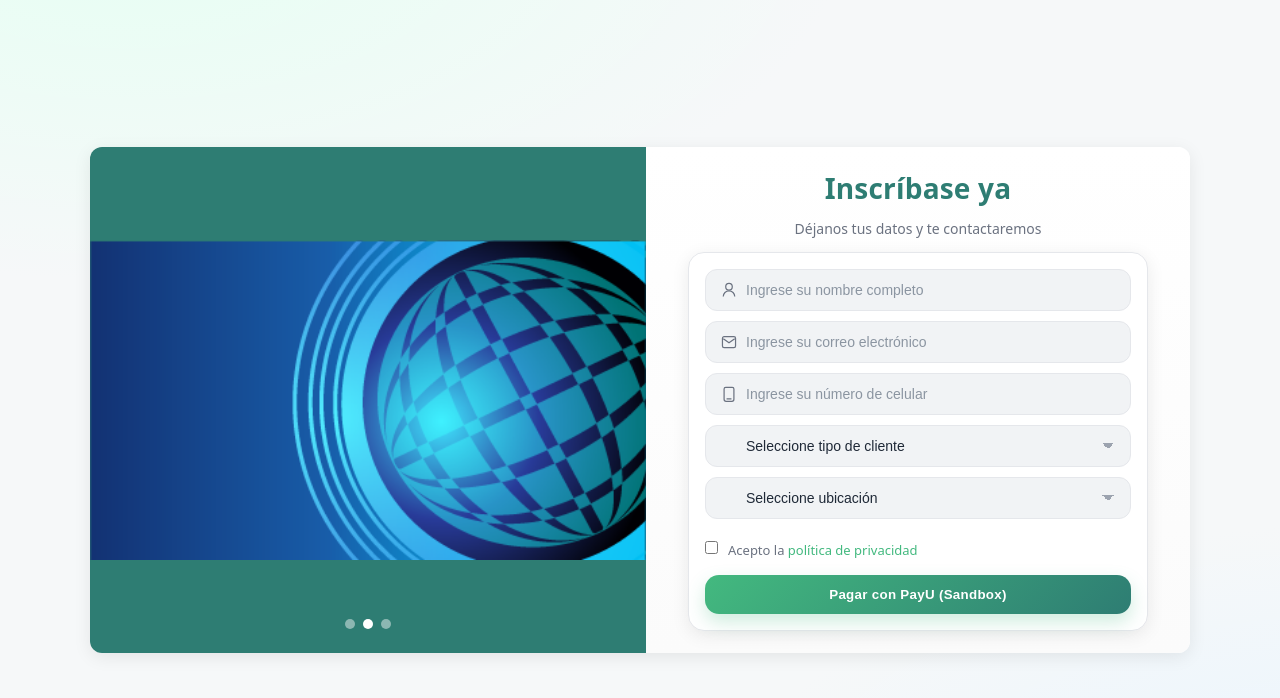
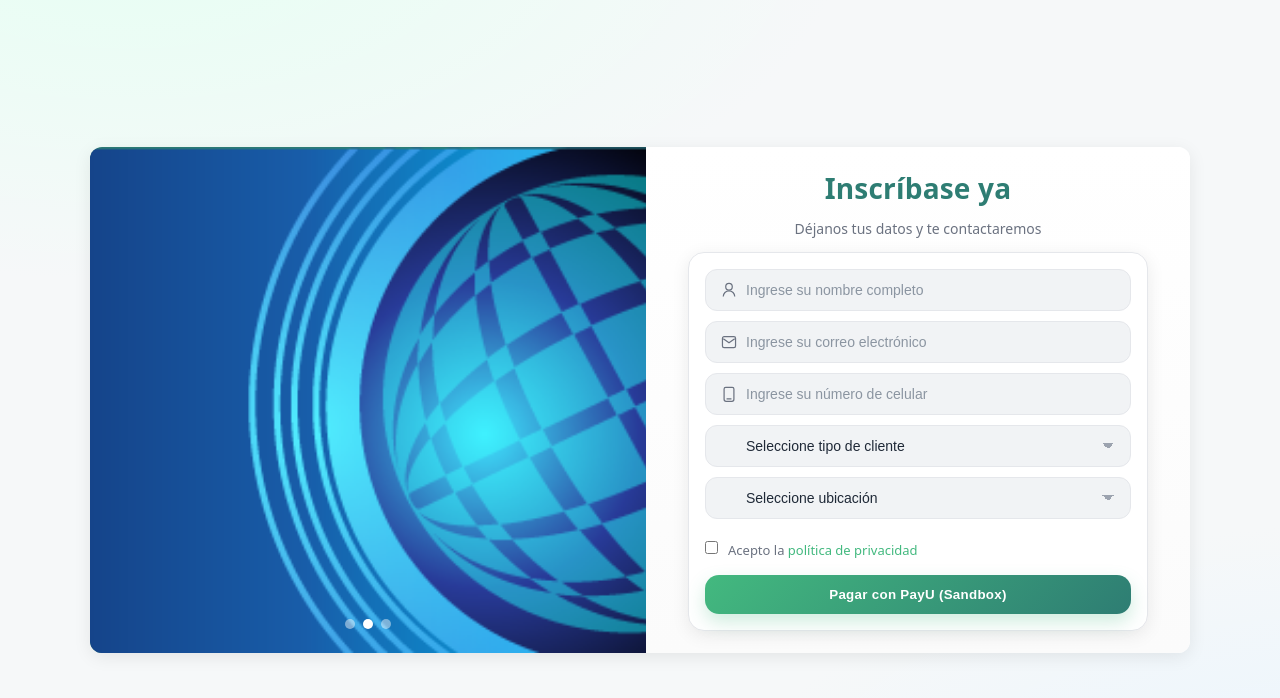
Before and after one commit to desarrollo-prog/formulario, a plain HTML site: page index.html in a window 1280 px wide. Drawn offline with nearby package versions, Linux system fonts and the light colour scheme.

Commit message:
prueba 31

```diff
--- a/style.css
+++ b/style.css
@@ -47,10 +47,7 @@ body{
   color:var(--white);
   display:flex; flex-direction:column; justify-content:center;
   padding:56px; position:relative;
-  /* ✅ Ajuste para NO recortar la imagen del slider */
-  background-size: contain;
-  background-repeat: no-repeat;
-  background-position:center;
+  background-size:cover; background-position:center;
   transition: background-image 1s ease-in-out;
 }
 .dots{ position:absolute; bottom:24px; left:50%; transform:translateX(-50%); display:flex; gap:8px;}
@@ -186,6 +183,10 @@ button[disabled]{ opacity:.6; cursor:not-allowed; filter:grayscale(.2); }
   input[type="text"], input[type="email"], input[type="tel"], select{ margin-bottom:12px; }
 }
 
+
+
+
+
 /* ===== Overrides para compactar altura ===== */
 body{ padding:16px 12px; }
 
@@ -223,6 +224,7 @@ button{
   padding:12px 18px;
   border-radius:14px;
 }
+
 
 /* ====== ALERTAS MODERNAS CENTRADAS ====== */
 .alerta-modal {
```
